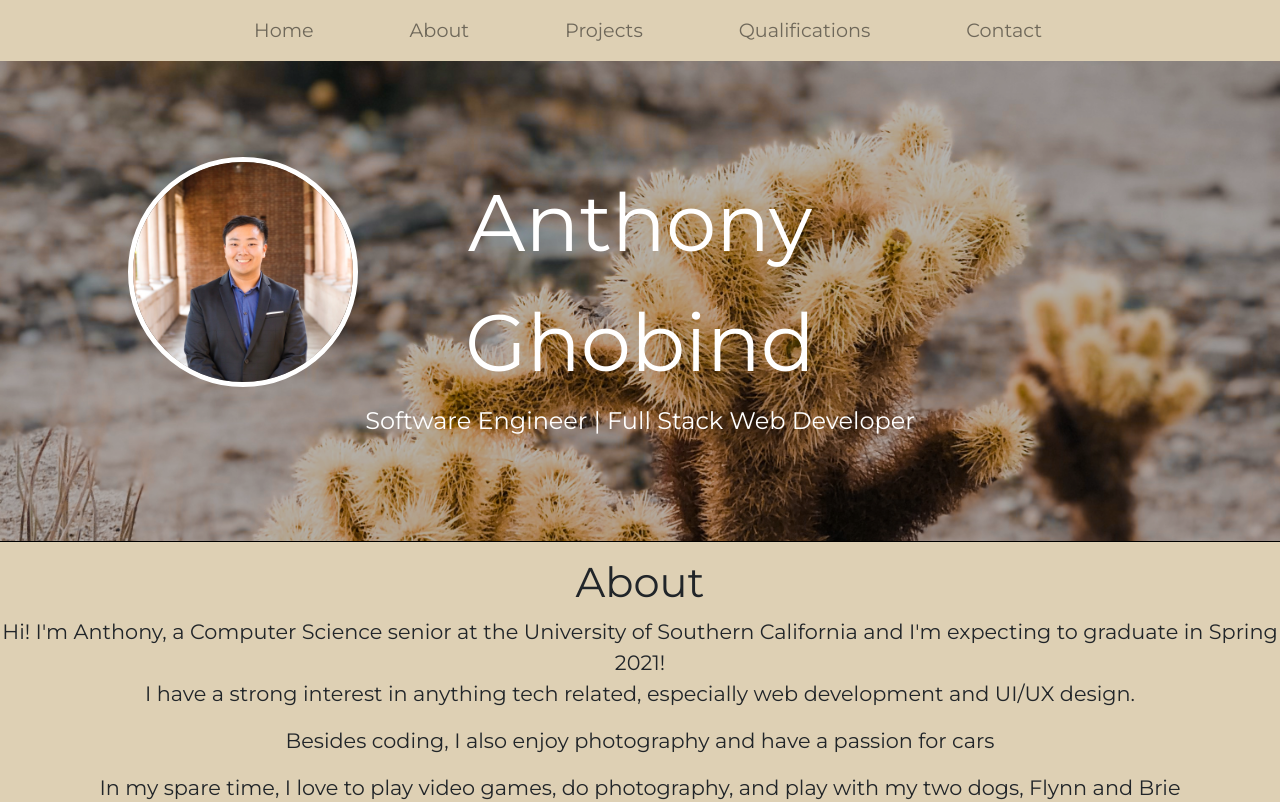
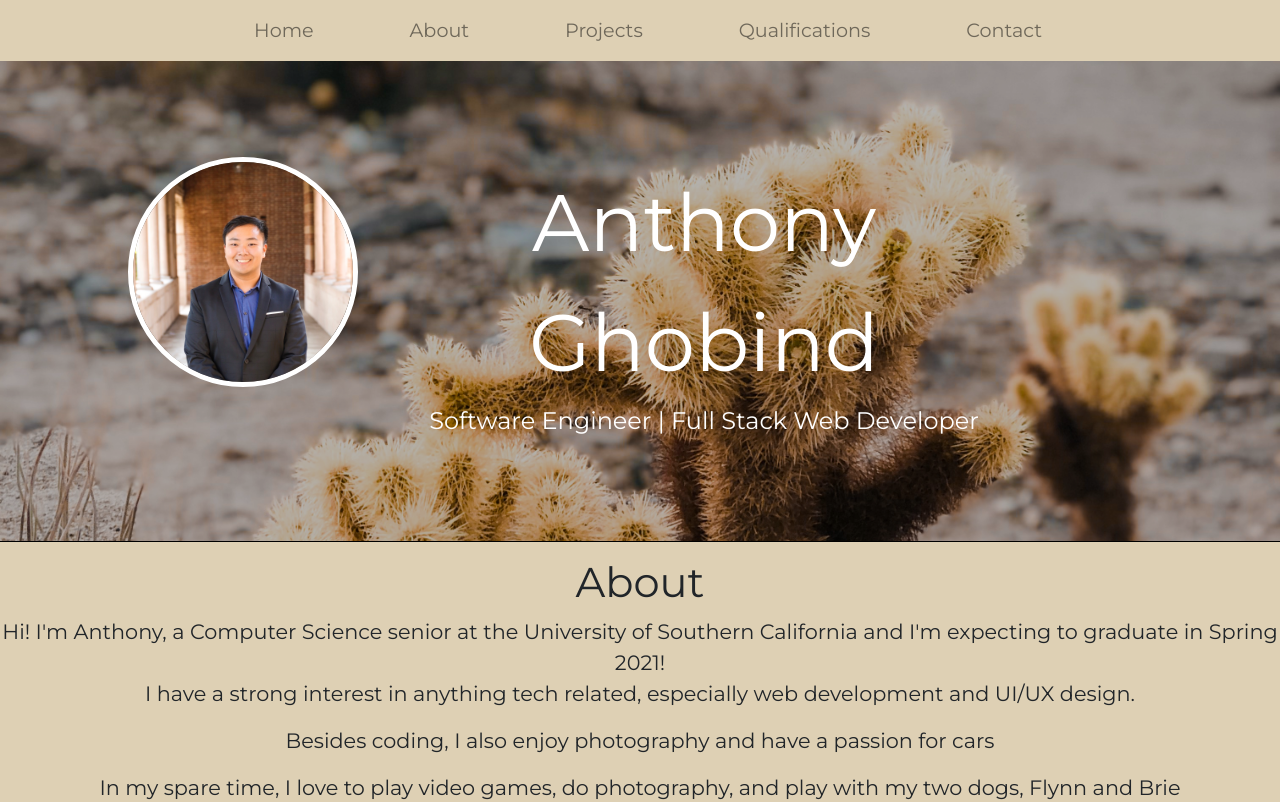
Before and after one commit to ghobind/personal-website, a React (Create React App) app: page / in a window 1280 px wide. Shown: the top 802 px of the page. Built offline with nearby package versions, Linux system fonts and the light colour scheme.

Commit message:
minor fix

```diff
--- a/src/App.css
+++ b/src/App.css
@@ -68,7 +68,7 @@ body {
   color: white;
   position: absolute;
   top: 50%;
-  left: 50%;
+  left: 55%;
   transform: translate(-50%, -50%);
 }
 .profile-text-name {
--- a/src/Projects.js
+++ b/src/Projects.js
@@ -1,7 +1,7 @@
 import React, { useState } from "react";
 import grocery from "./assets/projects/grocery.png";
 import sf_sim from "./assets/projects/sf_sim.png";
-import x8 from "./assets/projects/x8.png";
+import x8 from "./assets/projects/x8.jpeg";
 import ProjectModal from "./ProjectModal";
 
 export default function Projects() {
```
Also changed, not shown: src/assets/projects/x8.jpeg (added), src/assets/projects/x8.png (deleted).
